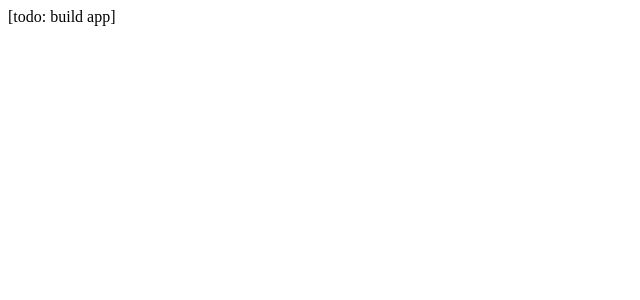
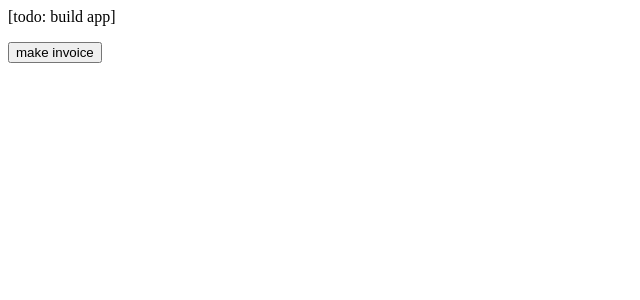
Before and after one commit to samthomson/btcpp-hacka, a React (Create React App) app: page / in a window 1280 px wide. Shown: the top 300 px of the page, without its empty margins (0-640 px from the left). Built offline with nearby package versions, Linux system fonts and the light colour scheme.

Commit message:
start playing with making invoices

```diff
--- a/package.json
+++ b/package.json
@@ -39,5 +39,8 @@
       "last 1 firefox version",
       "last 1 safari version"
     ]
+  },
+  "devDependencies": {
+    "@webbtc/webln-types": "^3.0.0"
   }
 }
--- a/src/App.tsx
+++ b/src/App.tsx
@@ -1,9 +1,35 @@
 import React from 'react';
+import type * as WebLNTypes from "@webbtc/webln-types";
 
 function App() {
+
+  const makeInvoice = async () => {
+    if (window.webln) {
+      (async () => {
+        // @ts-ignore
+        await window.webln.enable();
+
+        // @ts-ignore
+        const invoice = await window.webln.makeInvoice({
+          amount: 2121,
+        });
+
+        const invoiceString = invoice.paymentRequest
+
+        console.log('invoiceString', invoiceString)
+
+
+      })();
+    } else {
+      console.warn("WebLN not enabled");
+    }
+  }
   return (
     <div>
      [todo: build app]
+     <p>
+      <button onClick={makeInvoice}>make invoice</button>
+     </p>
     </div>
   );
 }
```
Also changed, not shown: 1 other file (tests, documents, lock files or other folders).
